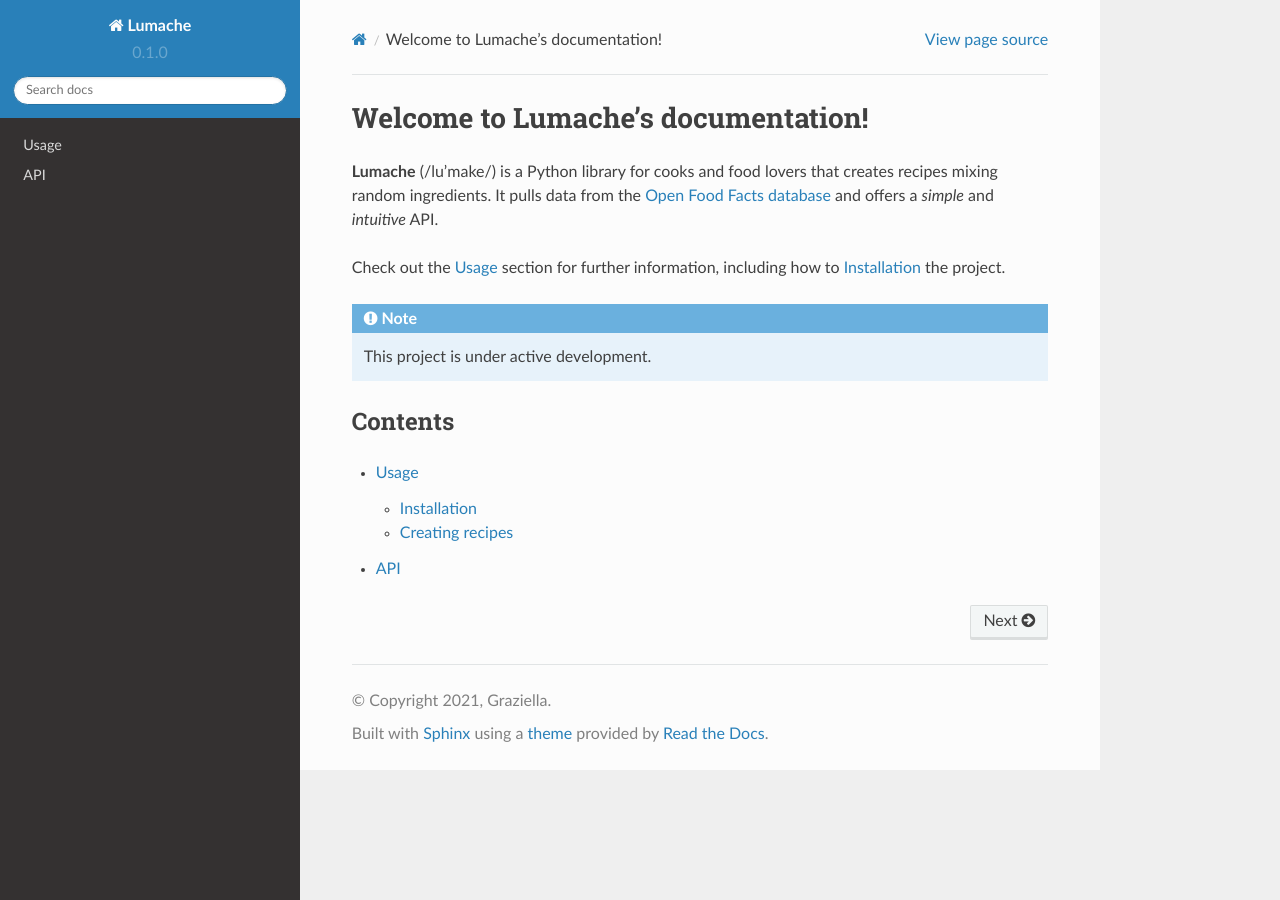
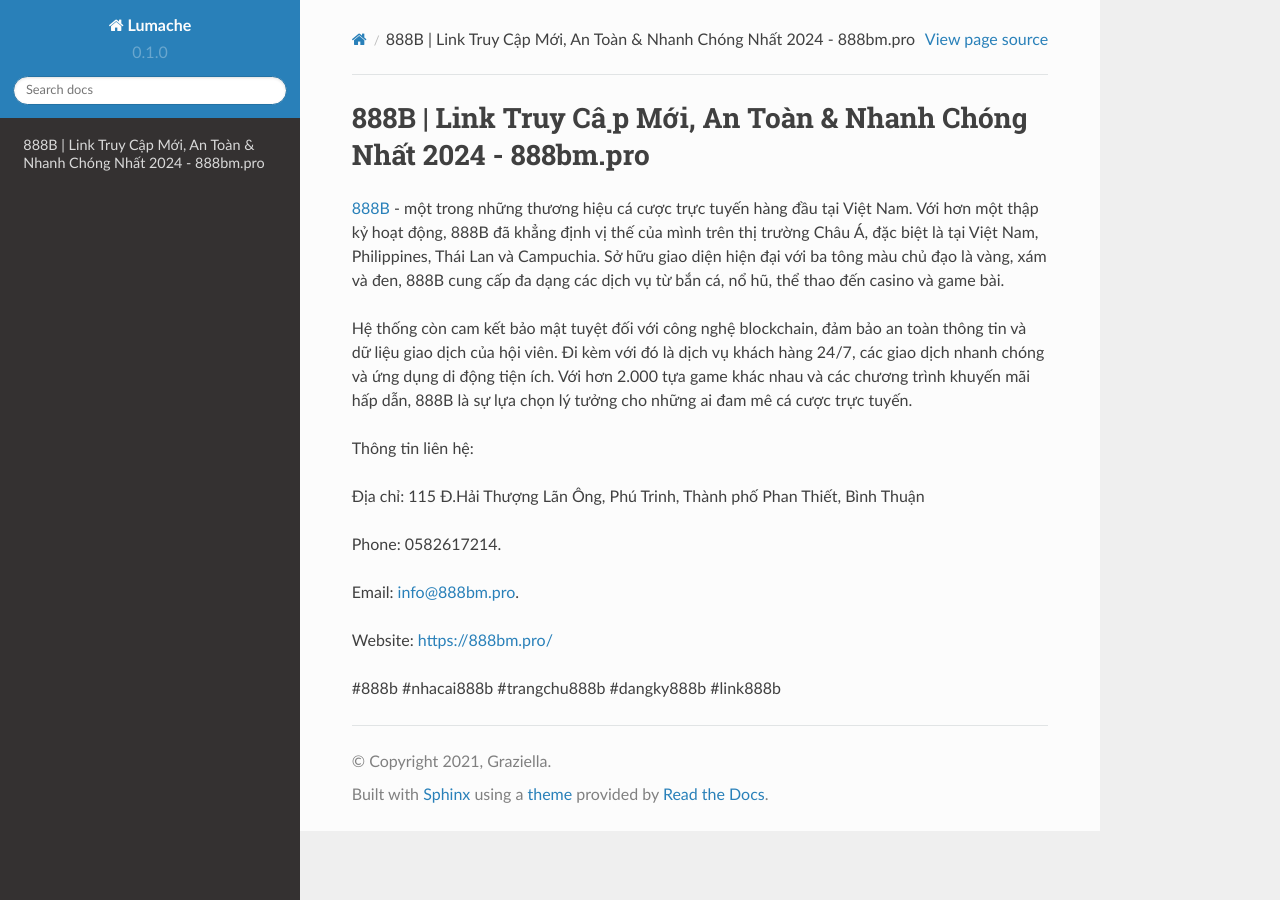
Before and after one commit to iaduphattai904809/888bmpro, a Sphinx documentation site: the page built from docs/source/index.rst, in a window 1280 px wide. Built offline with Sphinx 7.4.7 and the Read the Docs theme 2.0.0, drawn with Linux system fonts in a browser that asks for light colours.

Commit message:
Update index.rst

```diff
--- a/docs/source/index.rst
+++ b/docs/source/index.rst
@@ -1,22 +1,18 @@
-Welcome to Lumache's documentation!
+888B | Link Truy Cập Mới, An Toàn & Nhanh Chóng Nhất 2024 - 888bm.pro
 ===================================
 
-**Lumache** (/lu'make/) is a Python library for cooks and food lovers
-that creates recipes mixing random ingredients.
-It pulls data from the `Open Food Facts database <https://world.openfoodfacts.org/>`_
-and offers a *simple* and *intuitive* API.
+`888B <https://888bm.pro/>`_ - một trong những thương hiệu cá cược trực tuyến hàng đầu tại Việt Nam. Với hơn một thập kỷ hoạt động, 888B đã khẳng định vị thế của mình trên thị trường Châu Á, đặc biệt là tại Việt Nam, Philippines, Thái Lan và Campuchia. Sở hữu giao diện hiện đại với ba tông màu chủ đạo là vàng, xám và đen, 888B cung cấp đa dạng các dịch vụ từ bắn cá, nổ hũ, thể thao đến casino và game bài.
 
-Check out the :doc:`usage` section for further information, including
-how to :ref:`installation` the project.
+Hệ thống còn cam kết bảo mật tuyệt đối với công nghệ blockchain, đảm bảo an toàn thông tin và dữ liệu giao dịch của hội viên. Đi kèm với đó là dịch vụ khách hàng 24/7, các giao dịch nhanh chóng và ứng dụng di động tiện ích. Với hơn 2.000 tựa game khác nhau và các chương trình khuyến mãi hấp dẫn, 888B là sự lựa chọn lý tưởng cho những ai đam mê cá cược trực tuyến.
 
-.. note::
+Thông tin liên hệ:
 
-   This project is under active development.
+Địa chỉ: 115 Đ.Hải Thượng Lãn Ông, Phú Trinh, Thành phố Phan Thiết, Bình Thuận
 
-Contents
---------
+Phone: 0582617214.
 
-.. toctree::
+Email: info@888bm.pro.
 
-   usage
-   api
+Website: https://888bm.pro/
+
+#888b #nhacai888b #trangchu888b #dangky888b #link888b
```
